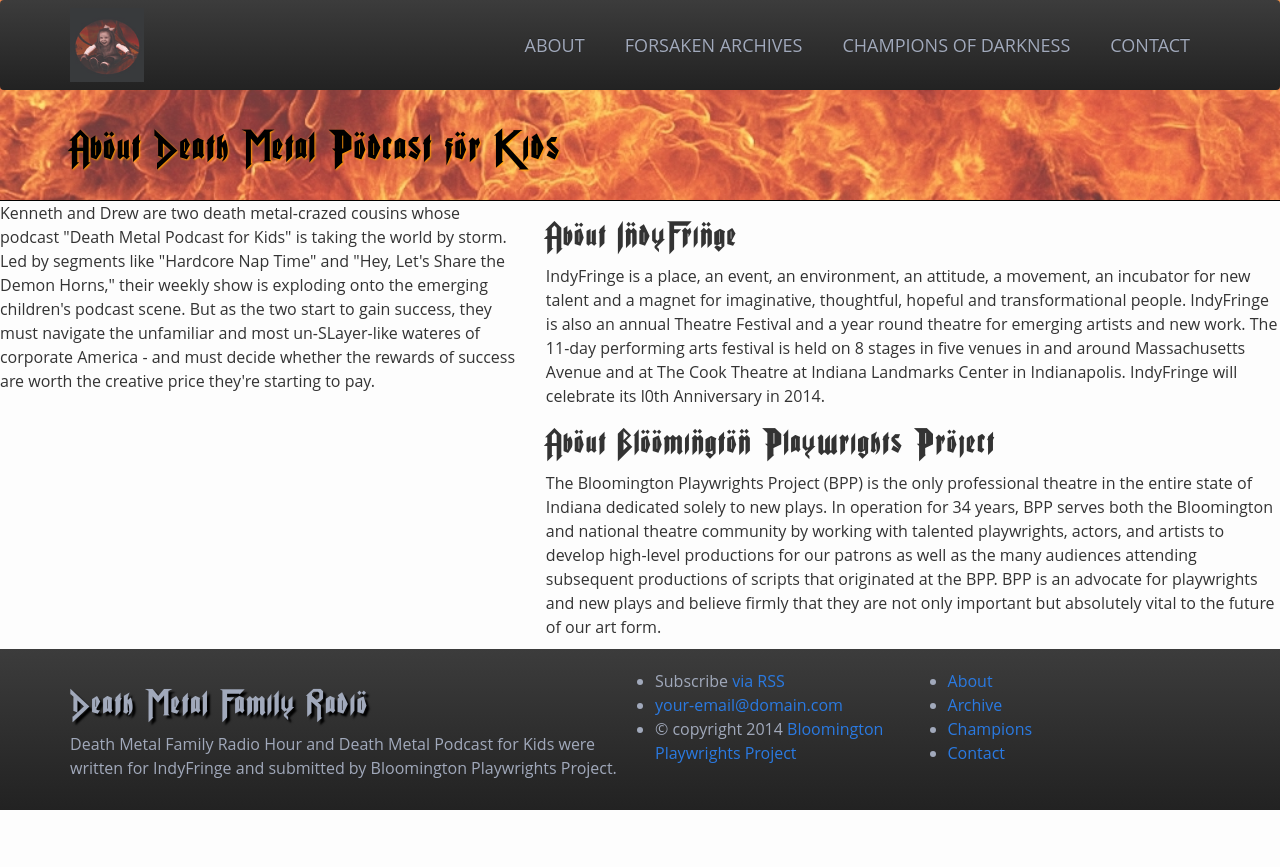
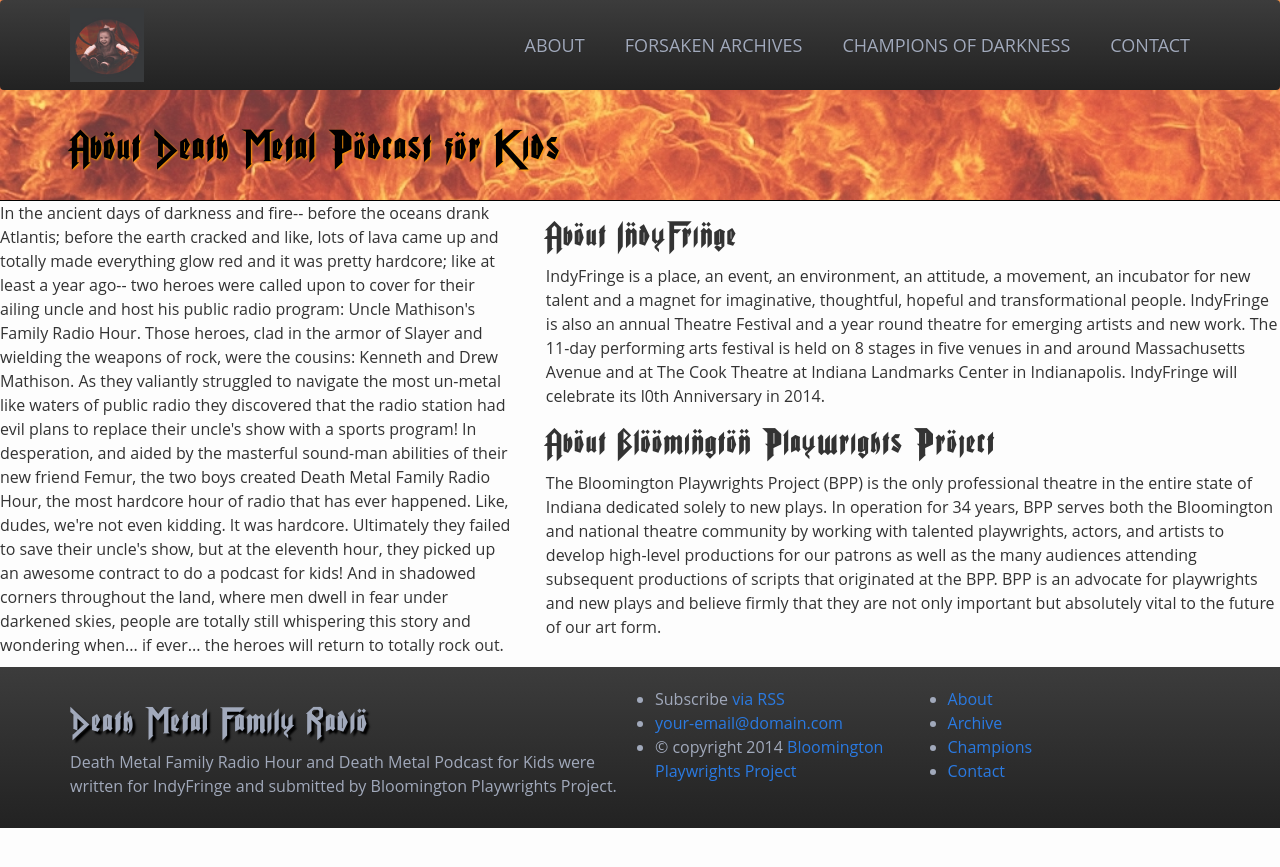
Before and after one commit to bppwrite/deathmetalfamilyradio, a Jekyll site: the page built from about.html, in a window 1280 px wide. Shown: the top 867 px of the page. Built offline with Jekyll 4.4.1, drawn with Linux system fonts in a browser that asks for light colours; nearby versions of some CDN libraries.

Commit message:
Copy for about page

```diff
--- a/about.html
+++ b/about.html
@@ -7,7 +7,17 @@
 <div class="row">
   <div class="col-md-5">
     <p>
-      Kenneth and Drew are two death metal-crazed cousins whose podcast "Death Metal Podcast for Kids" is taking the world by storm. Led by segments like "Hardcore Nap Time" and "Hey, Let's Share the Demon Horns," their weekly show is exploding onto the emerging children's podcast scene. But as the two start to gain success, they must navigate the unfamiliar and most un-SLayer-like wateres of corporate America - and must decide whether the rewards of success are worth the creative price they're starting to pay.
+      In the ancient days of darkness and fire-- before the oceans drank Atlantis; before the earth cracked and like,
+lots of lava came up and totally made everything glow red and it was pretty hardcore; like at least a year ago--
+two heroes were called upon to cover for their ailing uncle and host his public radio program:
+Uncle Mathison's Family Radio Hour.  Those heroes, clad in the armor of Slayer and wielding the weapons of rock,
+were the cousins: Kenneth and Drew Mathison. As they valiantly struggled to navigate the most un-metal like waters
+of public radio they discovered that the radio station had evil plans to replace their uncle's show with a sports program!
+In desperation, and aided by the masterful sound-man abilities of their new friend Femur, the two boys created Death Metal
+Family Radio Hour, the most hardcore hour of radio that has ever happened. Like, dudes, we're not even kidding. It was hardcore.
+Ultimately they failed to save their uncle's show, but at the eleventh hour, they picked up an awesome contract to do a
+podcast for kids! And in shadowed corners throughout the land, where men dwell in fear under darkened skies,  people are
+totally still whispering this story and wondering when... if ever... the heroes will return to totally rock out.
     </p>
   </div>
   <div class="col-md-7">
```
Also changed, not shown: DMFRH3 logo.jpg (deleted).
